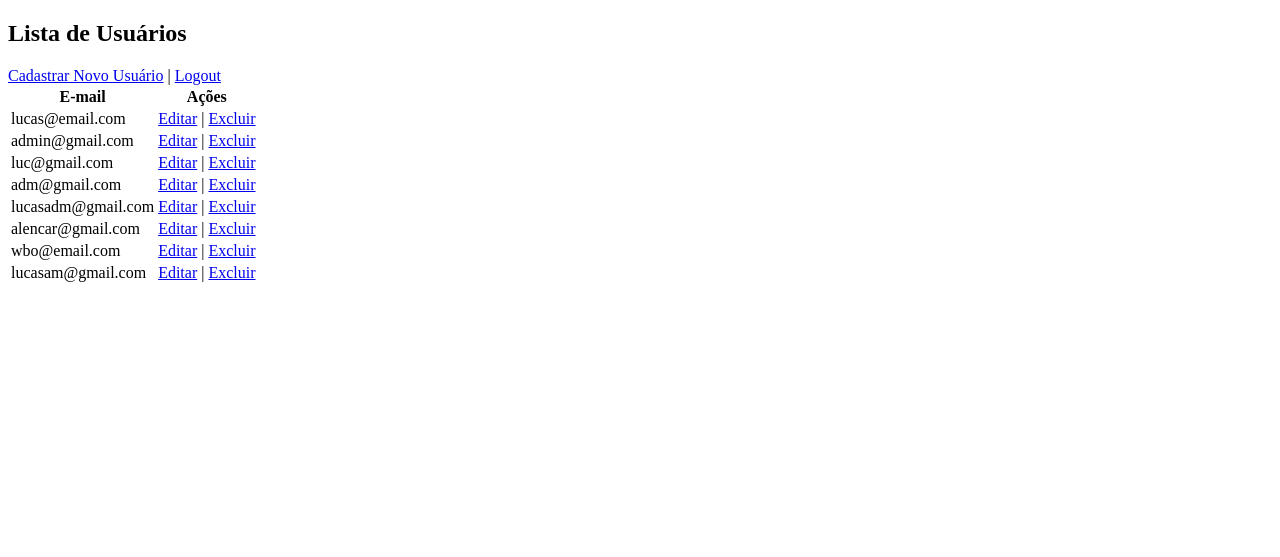
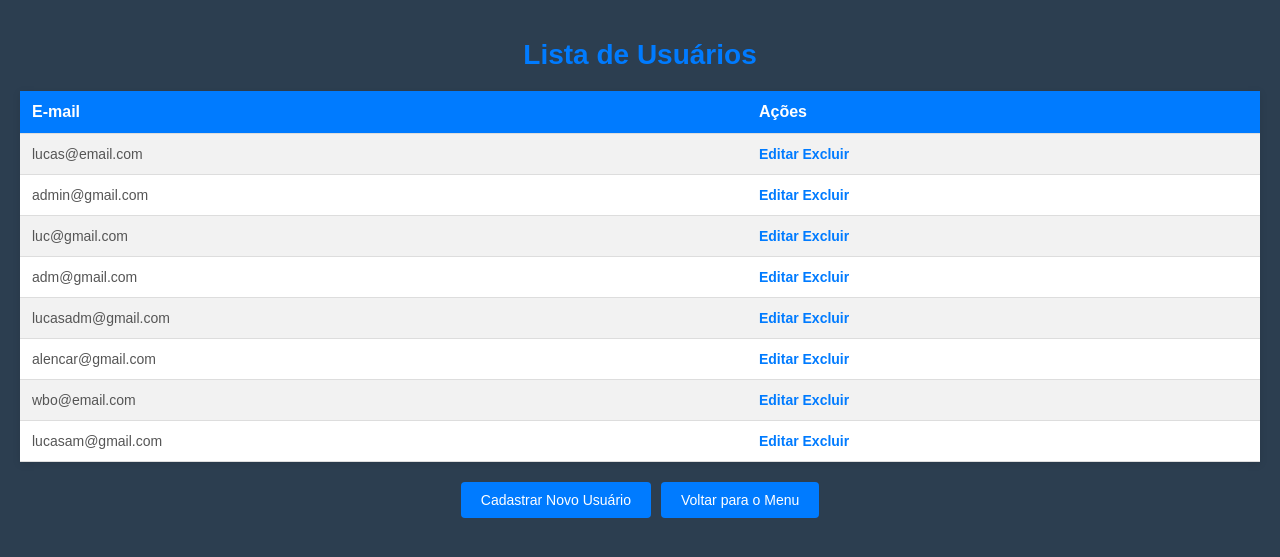
Before and after one commit to LucasAMiranda/curso-bg-django-mysql, a Django app: page /usuarios/listar/ in a window 1280 px wide. Shown: the top 557 px of the page. Run offline with Django 5.2, Linux system fonts and the light colour scheme; a user stored in the database is signed in; data comes from the database, SQL or seed files in the repository; both versions use the stored data as it was after the commit.

Commit message:
Finalizado com sucesso o cadastro e a lista de usuários

```diff
--- a/usuarios/templates/usuarios/listar_usuarios.html
+++ b/usuarios/templates/usuarios/listar_usuarios.html
@@ -1,14 +1,96 @@
+<!-- listar_usuarios.html -->
 <!DOCTYPE html>
 <html lang="pt-br">
 <head>
     <meta charset="UTF-8">
     <meta name="viewport" content="width=device-width, initial-scale=1.0">
     <title>Lista de Usuários</title>
+    <style>
+        body {
+            font-family: Arial, sans-serif;
+            background-color: #2c3e50;
+            margin: 0;
+            padding: 20px;
+        }
+
+        h1 {
+            text-align: center;
+            color: #007bff;
+            font-size: 28px;
+            margin-bottom: 20px;
+        }
+
+        table {
+            width: 100%;
+            border-collapse: collapse;
+            margin-bottom: 20px;
+            background-color: #fff;
+            box-shadow: 0 2px 8px rgba(0, 0, 0, 0.1);
+        }
+
+        th, td {
+            padding: 12px;
+            text-align: left;
+            border-bottom: 1px solid #ddd;
+        }
+
+        th {
+            background-color: #007bff;
+            color: white;
+            font-size: 16px;
+        }
+
+        tr:nth-child(even) {
+            background-color: #f2f2f2;
+        }
+
+        tr:hover {
+            background-color: #e9f5ff;
+        }
+
+        td {
+            font-size: 14px;
+            color: #555;
+        }
+
+        a {
+            text-decoration: none;
+            color: #007bff;
+            font-weight: bold;
+        }
+
+        a:hover {
+            color: #0056b3;
+        }
+
+        button {
+            padding: 10px 20px;
+            font-size: 14px;
+            color: white;
+            background-color: #007bff;
+            border: none;
+            border-radius: 4px;
+            cursor: pointer;
+        }
+
+        button:hover {
+            background-color: #0056b3;
+        }
+
+        .button-group {
+            display: flex;
+            justify-content: center;
+            gap: 10px;
+        }
+
+        .button-group a {
+            display: inline-block;
+        }
+    </style>
 </head>
 <body>
-    <h2>Lista de Usuários</h2>
-    <a href="{% url 'cadastrar_usuario' %}">Cadastrar Novo Usuário</a> |
-    <a href="{% url 'logout_usuario' %}">Logout</a>
+
+    <h1>Lista de Usuários</h1>
 
     <table>
         <tr>
@@ -19,11 +101,21 @@
         <tr>
             <td>{{ usuario.email }}</td>
             <td>
-                <a href="{% url 'editar_usuario' usuario.id %}">Editar</a> |
+                <a href="{% url 'editar_usuario' usuario.id %}">Editar</a>
                 <a href="{% url 'excluir_usuario' usuario.id %}" onclick="return confirm('Tem certeza?');">Excluir</a>
             </td>
         </tr>
         {% endfor %}
     </table>
+
+    <div class="button-group">
+        <a href="{% url 'cadastrar_usuario' %}">
+            <button>Cadastrar Novo Usuário</button>
+        </a>
+        <a href="{% url 'menu_principal' %}">
+            <button>Voltar para o Menu</button>
+        </a>
+    </div>
+
 </body>
 </html>
```
Also changed, not shown: usuarios/templates/usuarios/cadastrar_usuario.html (+93 -3 lines), db.sqlite3.
